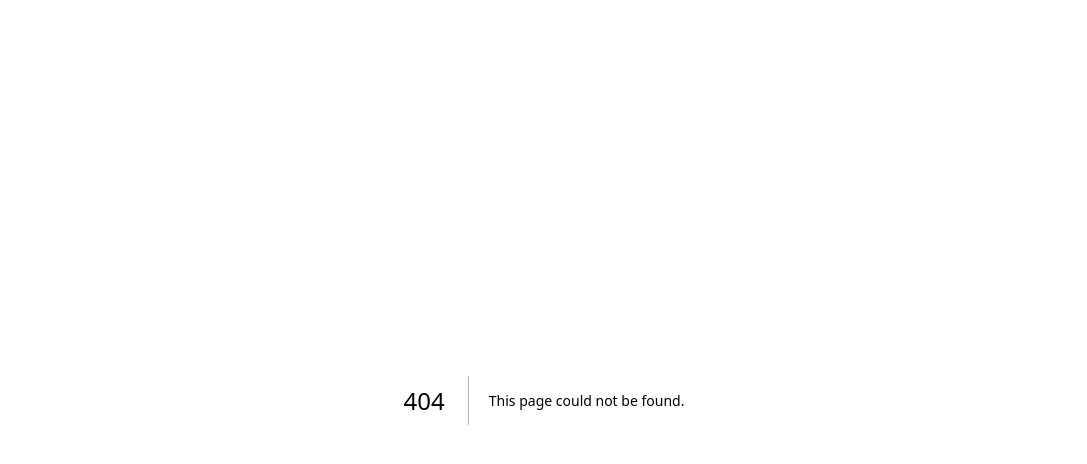
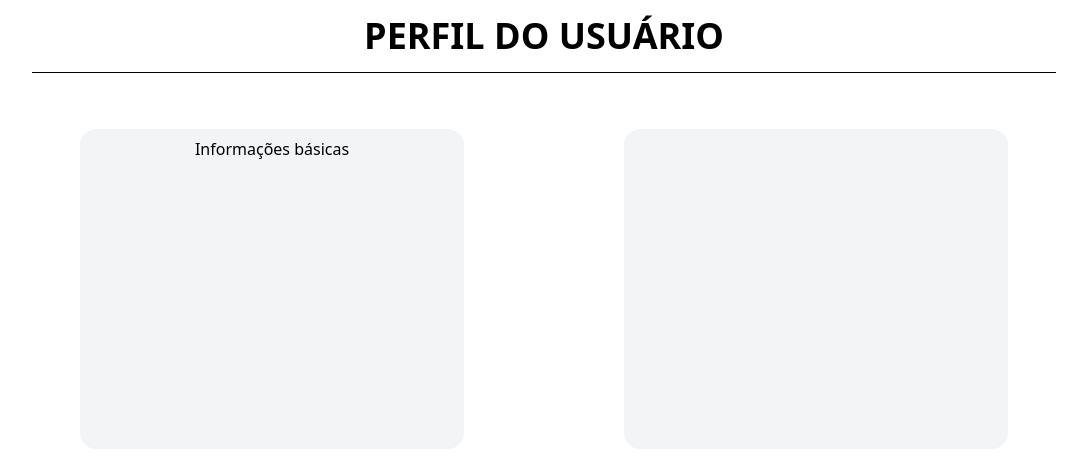
Before and after one commit to ADS2024-2-LocaEspaco/LocacaoEspacoFE, a Next.js app: page /user/profile in a window 1280 px wide. Before the commit this address had no page. Shown: the top 464 px of the page, without its empty margins (96-1183 px from the left). Built offline with nearby package versions, Linux system fonts and the light colour scheme.

Commit message:
Feat: Starting project - user profile

```diff
--- a/src/pages/index.tsx
+++ b/src/pages/index.tsx
@@ -1,7 +1,7 @@
 import Image from "next/image";
-import { Inter } from "next/font/google";
+import { Josefin_Sans } from "next/font/google";
 
-const inter = Inter({ subsets: ["latin"] });
+const inter = Josefin_Sans({ subsets: ["latin"] });
 
 export default function Home() {
   return (
--- /dev/null
+++ b/src/pages/user/profile/index.tsx
@@ -0,0 +1,45 @@
+
+export default function profile() {
+    return (
+
+        <div className="w-screen h-screen bg-white">
+            <div className="flex justify-center font-bold p-4">
+                <h1 className="text-4xl">PERFIL DO USUÁRIO</h1>
+            </div>
+
+            <hr className="bg-black mr-32 ml-32 border-solid border-1 border-black" />
+
+            <div className=" flex justify-center space-x-40">
+
+                {/* Card */}
+                <div className="bg-gray-100 w-96 h-80 mt-14 rounded-2xl">
+                    <header className="flex justify-center p-2">
+                        <h4>Informações básicas</h4>
+                        <hr />
+                    </header>
+                    <main className="flex flex-col justify-center">
+
+                        {/* <label htmlFor="">Nome de usuário</label>
+                        <input type="text" /> */}
+                    </main>
+                    <footer>
+                        {/* <button className="bg-orange-500 rounded">Editar</button> */}
+                    </footer>
+                </div>
+
+                <div className="bg-gray-100 w-96 h-80 mt-14 rounded-2xl">
+                    <header>
+
+                    </header>
+                    <main>
+
+                    </main>
+                    <footer>
+
+                    </footer>
+                </div>
+
+            </div>
+        </div>
+    );
+}
```
Also changed, not shown: 1 other file (tests, documents, lock files or other folders).
